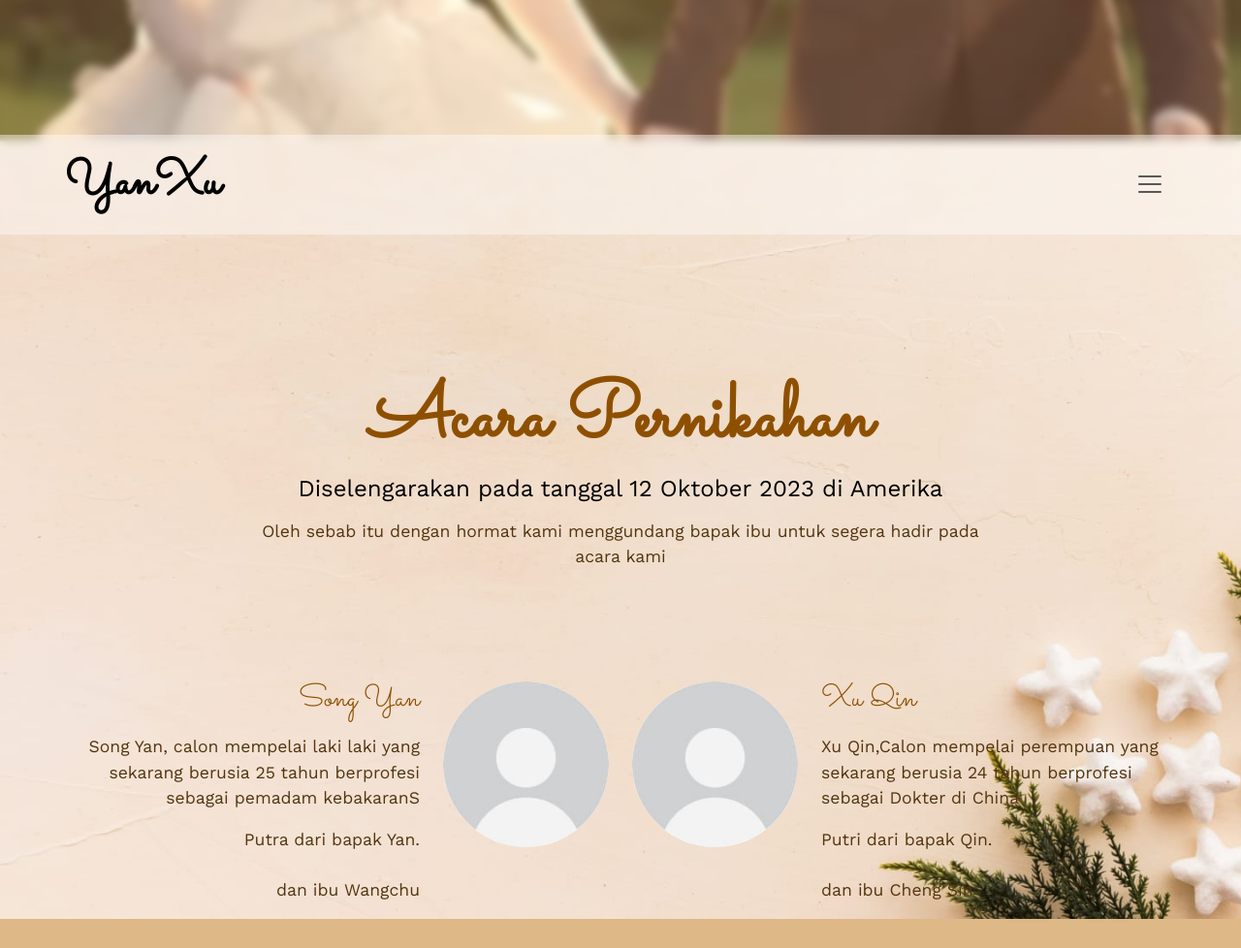
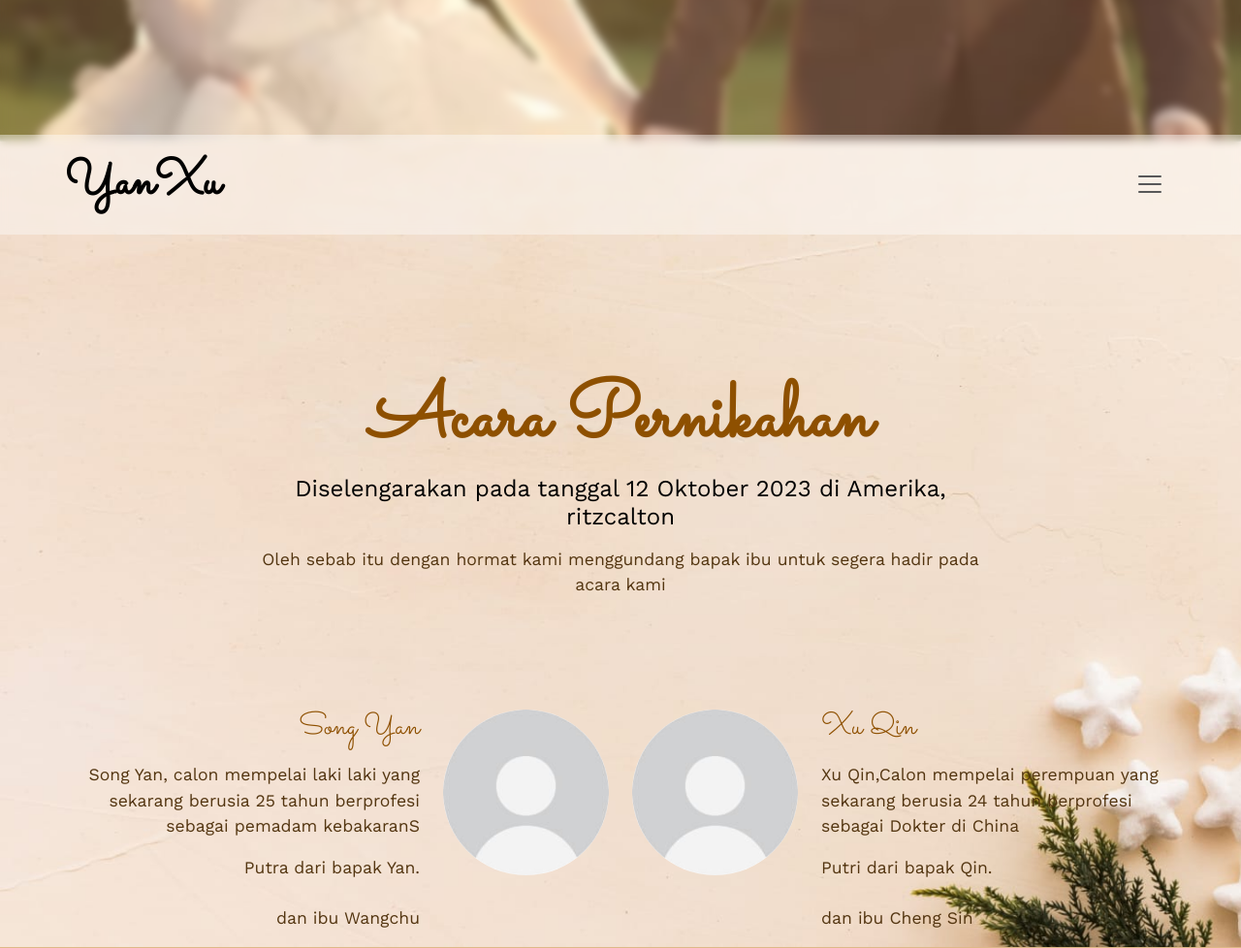
Before and after one commit to Dzaky1610/project_up, a PHP site: page / in a window 1280 px wide; the page is wider, and only the part inside the window is pictured. Shown: the part 661-1639 px from the top of that part at 97% size. Run offline with PHP 8.4, Linux system fonts and the light colour scheme.

Commit message:
menambahkan commit nih

```diff
--- a/index.php
+++ b/index.php
@@ -21,10 +21,10 @@
 
 <body>
 
-<!-- <audio autoplay loop>
+<audio autoplay loop>
   <source src="audio/tulus.mp3" type="audio/mp3">
 
-</audio> -->
+</audio>
 
   <section id="hero" class="hero w-100 h-100 p-3 mx-auto text-center d-flex justify-content-center align-items-center text-white" data-aos="fade-up" data-aos-duration="3000" >
 
@@ -136,7 +136,7 @@
         <div class="row justify-content-center">
           <div class="col-md-8 text-center"  data-aos="zoom-in" data-aos-duration="3000" data-aos-delay="700">
             <h2>Acara Pernikahan</h2>
-            <h3>Diselengarakan pada tanggal 12 Oktober 2023 di Amerika</h3>
+            <h3>Diselengarakan pada tanggal 12 Oktober 2023 di Amerika, ritzcalton</h3>
             <p>Oleh sebab itu dengan hormat kami menggundang bapak ibu untuk segera hadir pada acara kami</p>
           </div>
         </div>
@@ -346,7 +346,7 @@
      <div class="row justify-content-center">
       <div class="col-md-8 col-10 text-center">
        <h2>Konfirmasi Kehadiran</h2>
-       <p>Dimohon untuk isi form dibawah ini untuk melakukan kehadiran. </p>
+       <p>Dimohon untuk isi form dibawah ini untuk melakukan kehadiran.  </p>
       </div>
      </div>
     </div>
@@ -384,7 +384,7 @@
 
 
 
-      <!-- <section>
+     <section>
                 <footer class="footer">
                   <div class="container">
                     <div class="row">
@@ -424,7 +424,7 @@
 
 
 
-</section> -->
+</section>
 
 
   </body>
```
